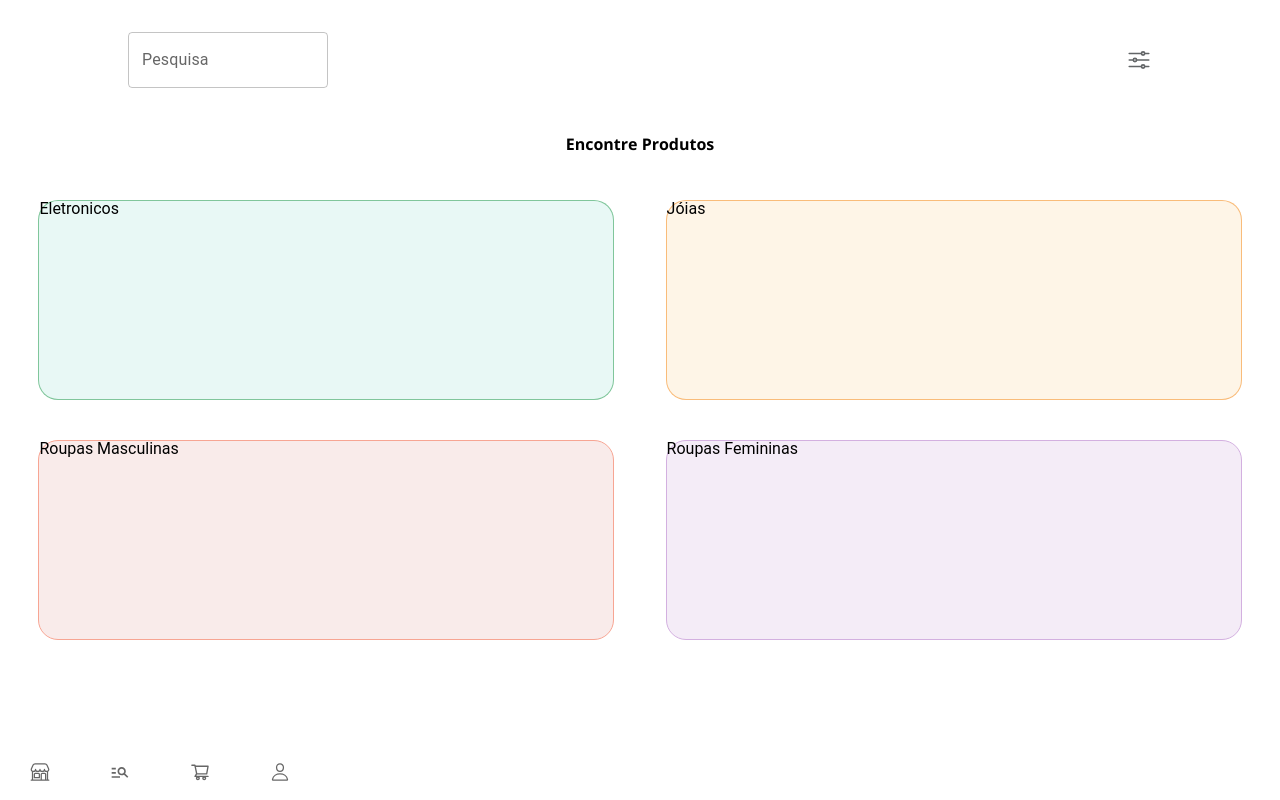
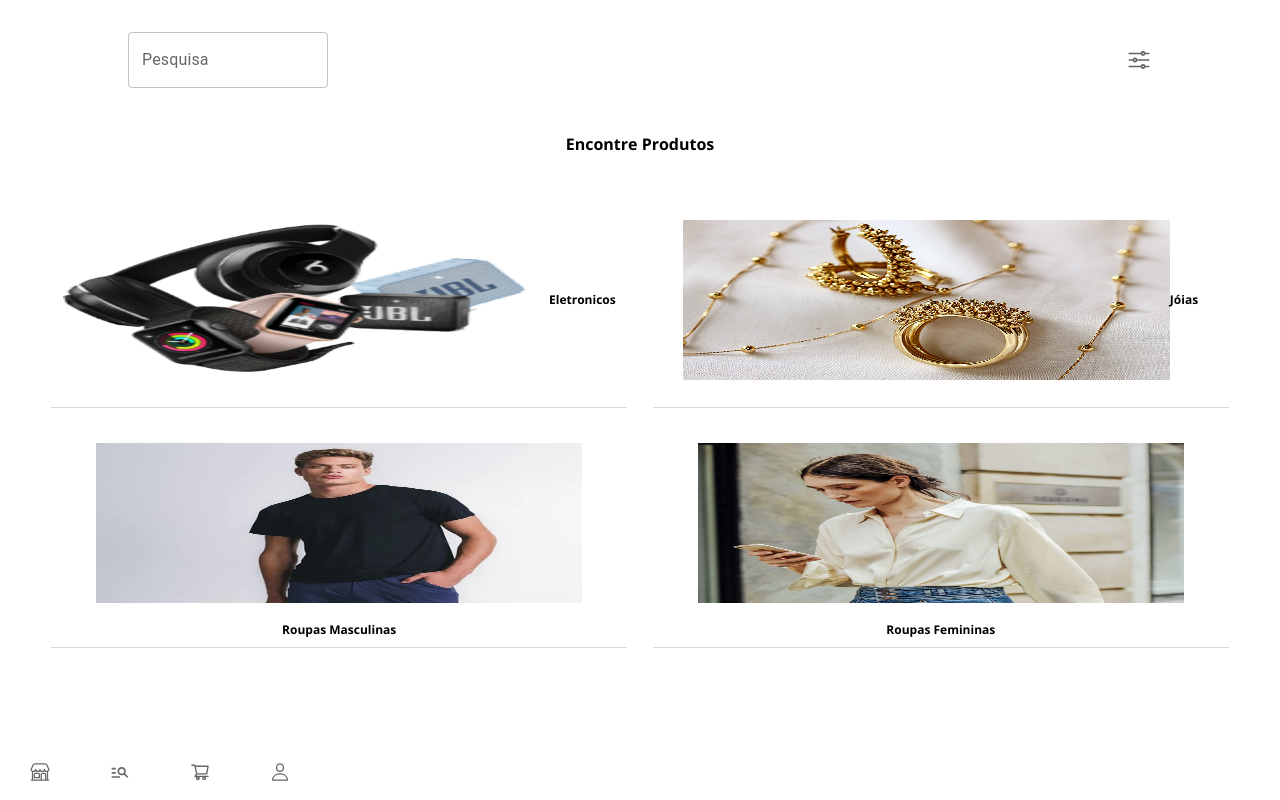
Before and after one commit to LuisaFermino/projeto-loja, a React (Create React App) app: page /Explorar in a window 1280 px wide. Built offline with nearby package versions, Linux system fonts and the light colour scheme.

Commit message:
Implementação da aba de explorar

```diff
--- a/src/componentes/Conta.js
+++ b/src/componentes/Conta.js
@@ -13,6 +13,8 @@ import { IoNotificationsOutline } from "react-icons/io5";
 import { IoIosHelpCircleOutline } from "react-icons/io";
 import { IoIosArrowForward } from "react-icons/io";
 import { IoExitOutline } from "react-icons/io5";
+import { IoAlertCircleOutline } from "react-icons/io5";
+import { IoLocationOutline } from "react-icons/io5";
 
 import BotaoBar from "./BotaoBar";
 import FotoAvatar from "../assets/img/avatar.jpg";
@@ -52,6 +54,15 @@ function Conta() {
           </ListItemButton>
           <ListItemButton>
             <ListItemIcon sx={{ fontSize: 20, color: "#626567" }}>
+              <IoLocationOutline />
+            </ListItemIcon>
+            <ListItemText primary="Endereços" />
+            <ListItemIcon sx={{ fontSize: 20, color: "#626567" }}>
+              <IoIosArrowForward />
+            </ListItemIcon>
+          </ListItemButton>
+          <ListItemButton>
+            <ListItemIcon sx={{ fontSize: 20, color: "#626567" }}>
               <IoNotificationsOutline />
             </ListItemIcon>
             <ListItemText primary="Notificações" />
@@ -68,6 +79,15 @@ function Conta() {
               <IoIosArrowForward />
             </ListItemIcon>
           </ListItemButton>
+          <ListItemButton>
+            <ListItemIcon sx={{ fontSize: 20, color: "#626567" }}>
+              <IoAlertCircleOutline />
+            </ListItemIcon>
+            <ListItemText primary="Sobre" />
+            <ListItemIcon sx={{ fontSize: 20, color: "#626567" }}>
+              <IoIosArrowForward />
+            </ListItemIcon>
+          </ListItemButton>
         </List>
       </Main>
       <Footer>
@@ -76,7 +96,6 @@ function Conta() {
           <p>Log Out</p>
         </Botao>
       </Footer>
-
       <BotaoBar />
     </Container>
   );
@@ -106,6 +125,7 @@ const Email = styled.p`
   font-size: 12px;
   font-family: "Open Sans", sans-serif;
   font-weight: 300;
+  margin-top: 0.5vh;
 `;
 
 const Usuario = styled.div`
@@ -125,7 +145,7 @@ const Footer = styled.div`
   align-items: center;
   width: 100vw;
   position: fixed;
-  bottom: 15vh;
+  bottom: 17vh;
   left: 0;
 `;
 
@@ -149,7 +169,7 @@ const Botao = styled.div`
 const Sair = styled(IoExitOutline)`
   color: #2ecc71;
   font-size: 20px;
-  margin-left: 7vw;
+  margin-left: 8vw;
 `;
 
 export default Conta;
--- a/src/componentes/Explorar..js
+++ b/src/componentes/Explorar..js
@@ -2,6 +2,11 @@ import styled from "styled-components";
 
 import NavBar from "./NavBar";
 import BotaoBar from "./BotaoBar";
+
+import imgEletronico from "../assets/img/eletronicos.png";
+import imgJoias from "../assets/img/joias.jpg";
+import imgMasculino from "../assets/img/masculino.jpg";
+import imgFeminino from "../assets/img/femininas.jpg";
 
 function Explorar() {
   return (
@@ -9,18 +14,22 @@ function Explorar() {
       <NavBar />
       <Titulo>Encontre Produtos</Titulo>
       <Main>
-        <Eletronicos>
+        <Categorias>
+          <img src={imgEletronico} alt="Eletronicos" />
           <p>Eletronicos</p>
-        </Eletronicos>
-        <Joias>
+        </Categorias>
+        <Categorias>
+          <img src={imgJoias} alt="Joias" />
           <p>Jóias</p>
-        </Joias>
-        <RoupasM>
+        </Categorias>
+        <Categorias>
+          <img src={imgMasculino} alt="Masculino" />
           <p>Roupas Masculinas</p>
-        </RoupasM>
-        <RoupasF>
+        </Categorias>
+        <Categorias>
+          <img src={imgFeminino} alt="Feminino" />
           <p>Roupas Femininas</p>
-        </RoupasF>
+        </Categorias>
       </Main>
       <BotaoBar />
     </Container>
@@ -44,45 +53,36 @@ const Titulo = styled.div`
 `;
 
 const Main = styled.div`
-  width: 94vw;
+  width: 92vw;
   height: 60vh;
   position: fixed;
-  top: 25vh;
-  left: 3vw;
+  top: 24vh;
+  left: 4vw;
   display: flex;
   flex-wrap: wrap;
   justify-content: space-between;
+
+  img {
+    width: 38vw;
+    height: 20vh;
+  }
+
+  p {
+    font-family: "Open Sans", sans-serif;
+    font-weight: 700;
+    font-size: 12px;
+    text-align: center;
+  }
 `;
 
-const Eletronicos = styled.div`
+const Categorias = styled.div`
   width: 45vw;
-  height: 25vh;
-  background-color: #e8f8f5;
-  border: 1px solid #53b175b2;
-  border-radius: 20px;
+  height: 27vh;
+  border-bottom: 1px solid #d7dbdd;
+  display: flex;
+  justify-content: center;
+  align-items: center;
+  flex-wrap: wrap;
 `;
 
-const Joias = styled.div`
-  width: 45vw;
-  height: 25vh;
-  background-color: #fef5e7;
-  border: 1px solid #f8a44cb2;
-  border-radius: 20px;
-`;
-
-const RoupasM = styled.div`
-  width: 45vw;
-  height: 25vh;
-  background-color: #f9ebea;
-  border: 1px solid #f7a593;
-  border-radius: 20px;
-`;
-
-const RoupasF = styled.div`
-  width: 45vw;
-  height: 25vh;
-  background-color: #f4ecf7;
-  border: 1px solid #d3b0e0;
-  border-radius: 20px;
-`;
 export default Explorar;
```
Also changed, not shown: src/assets/img/eletronicos.png.
